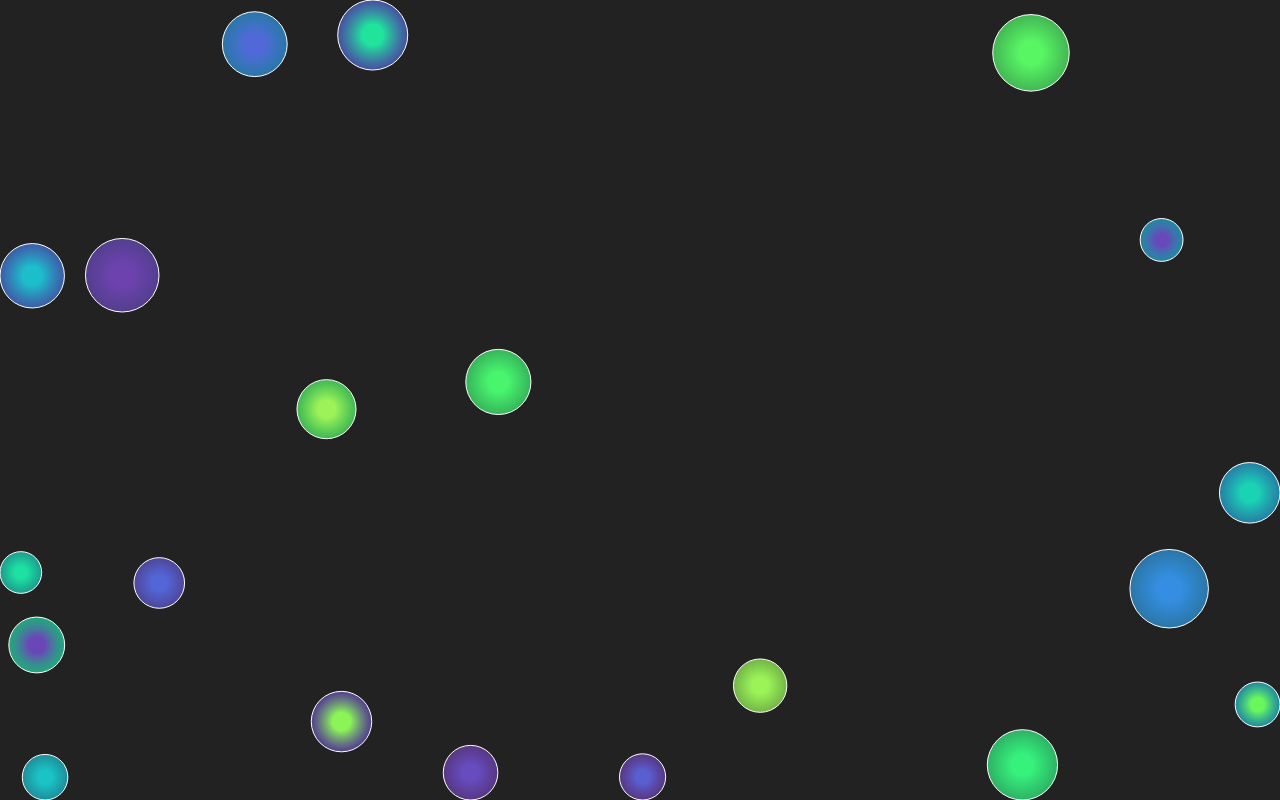
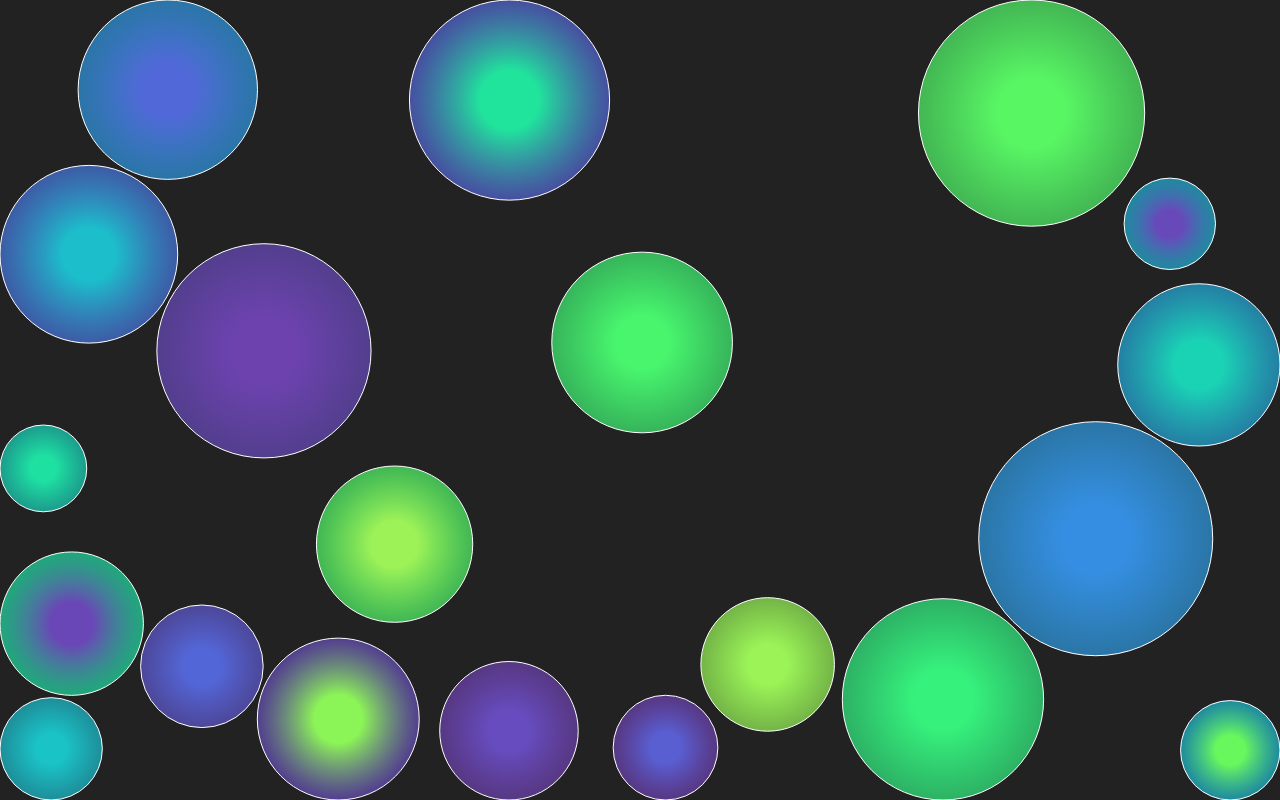
Before and after one commit to Zukky04/babble-game, a plain HTML site: page index.html in a window 1280 px wide. Drawn offline with nearby package versions, Linux system fonts and the light colour scheme.

Commit message:
index.html を更新

```diff
--- a/index.html
+++ b/index.html
@@ -36,7 +36,7 @@
         id: i,
         x: Math.random() * width,
         y: Math.random() * height,
-        radius: 20 + Math.random() * 20  // 20～40 の範囲でランダムなサイズ
+        radius: 40 + Math.random() * 80  // 20～40 の範囲でランダムなサイズ
       };
     });
 
```
